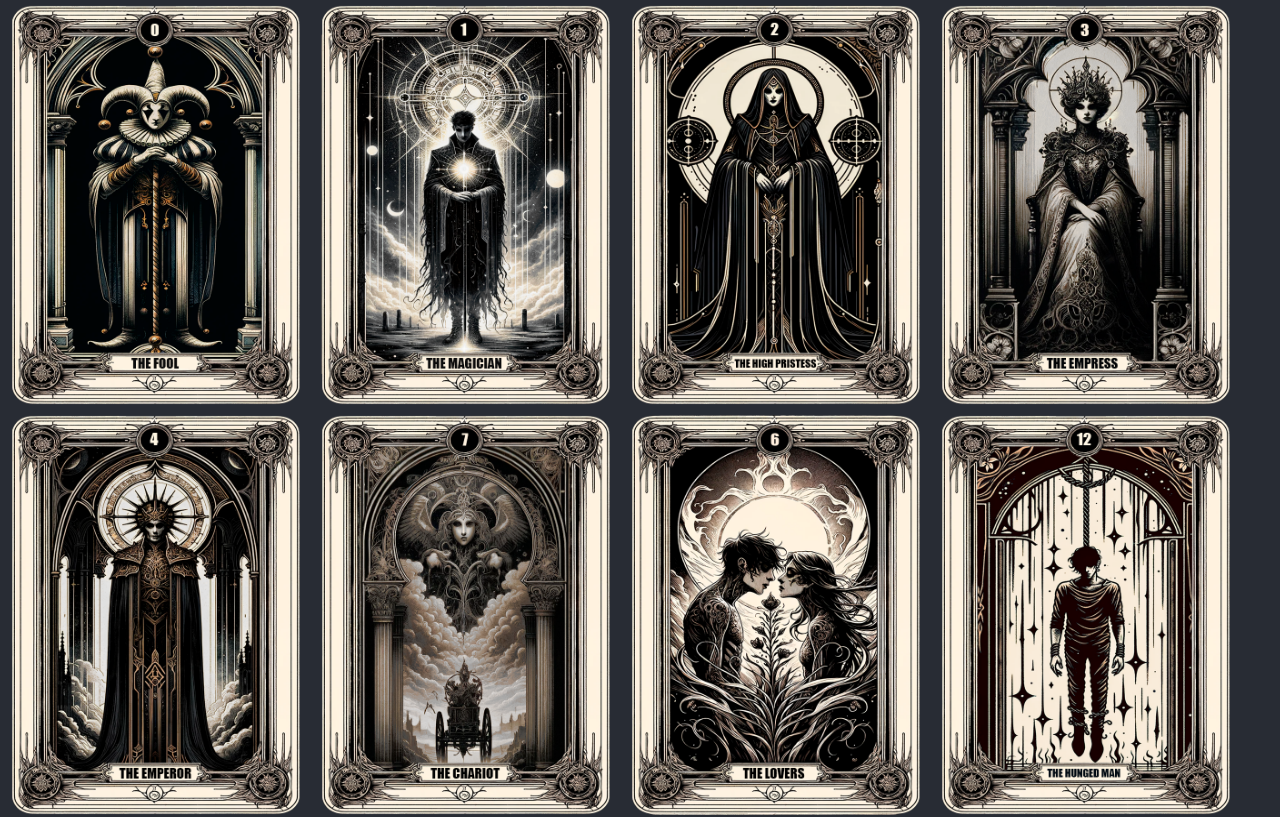
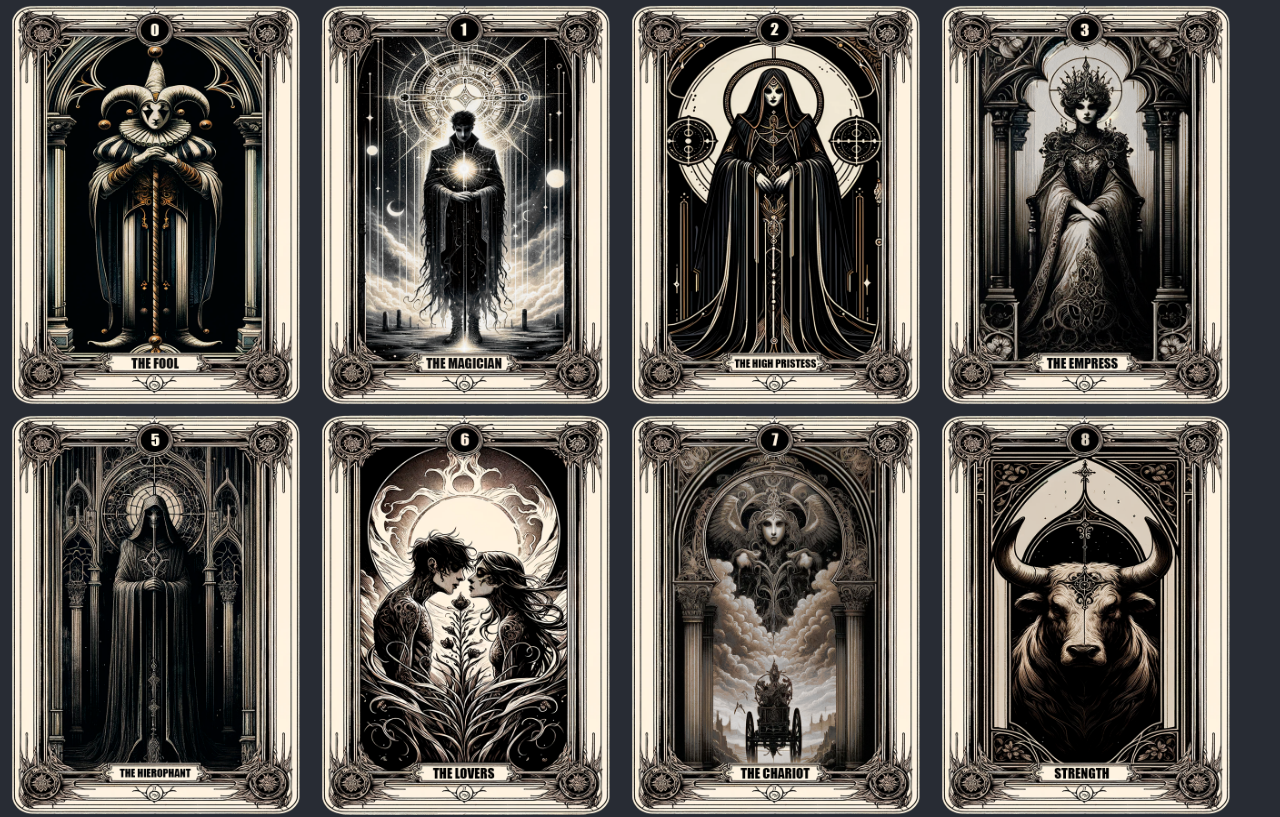
Before and after one commit to AntonZinch3nko/taro-demo.github.io, a React (Create React App) app: page / in a window 1280 px wide. Shown: the top 817 px of the page. Built offline with nearby package versions, Linux system fonts and the light colour scheme.

Commit message:
[main] upd

```diff
--- a/src/App.tsx
+++ b/src/App.tsx
@@ -15,10 +15,11 @@ function App() {
         getImageUrl('Magician'),
         getImageUrl('Pristess'),
         getImageUrl('Empress'),
-        getImageUrl('Emperor'),
+        getImageUrl('Hierophant'),
+        getImageUrl('Lovers'),
+        getImageUrl('Chariot'),
+        getImageUrl('Strength'),
 
-        getImageUrl('Chariot'),
-        getImageUrl('Lovers'),
         getImageUrl('Hunged_man'),
     ];
 
```
Also changed, not shown: public/img/deck/Hierophant.png (added), public/img/deck/Strength.png (added).
